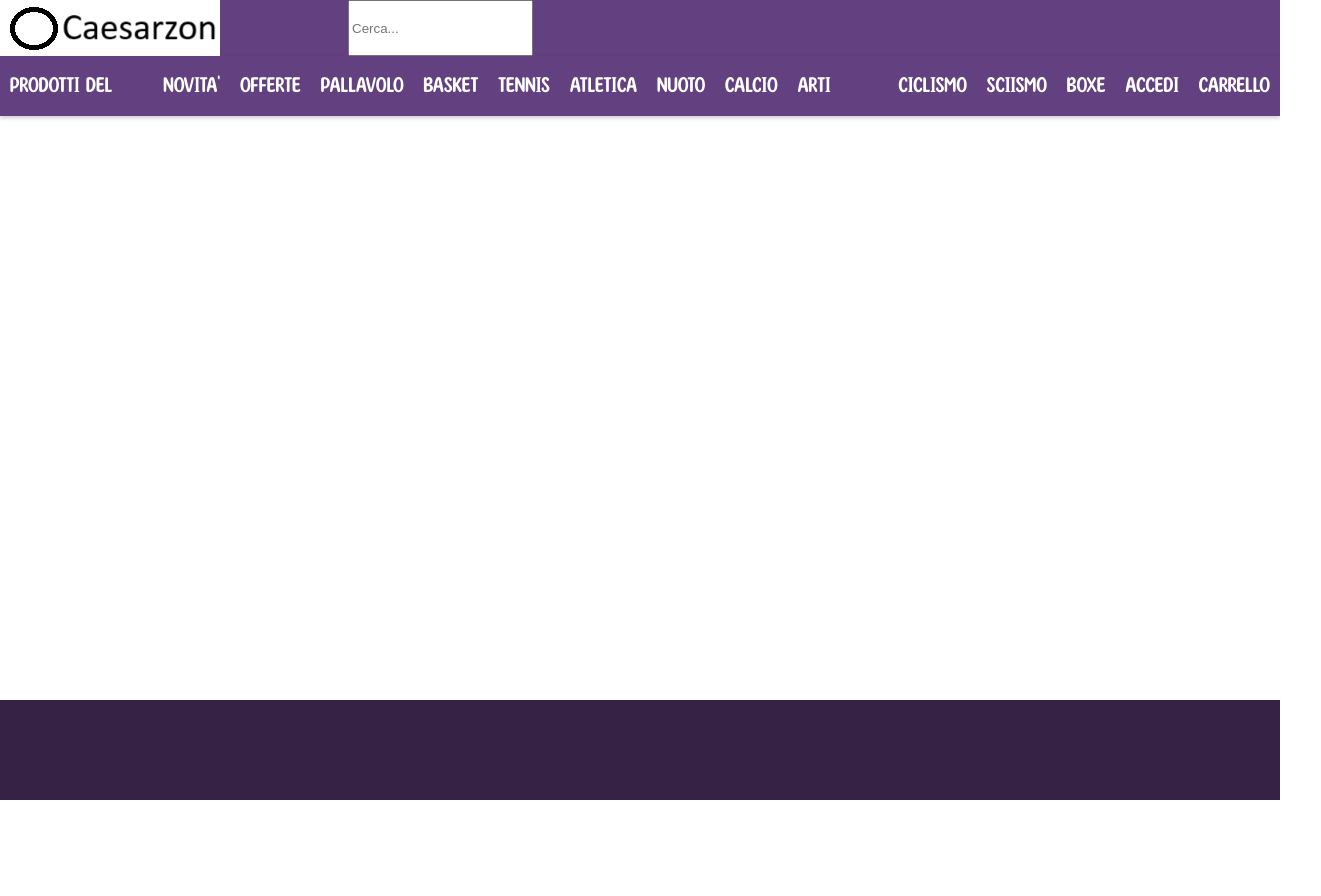
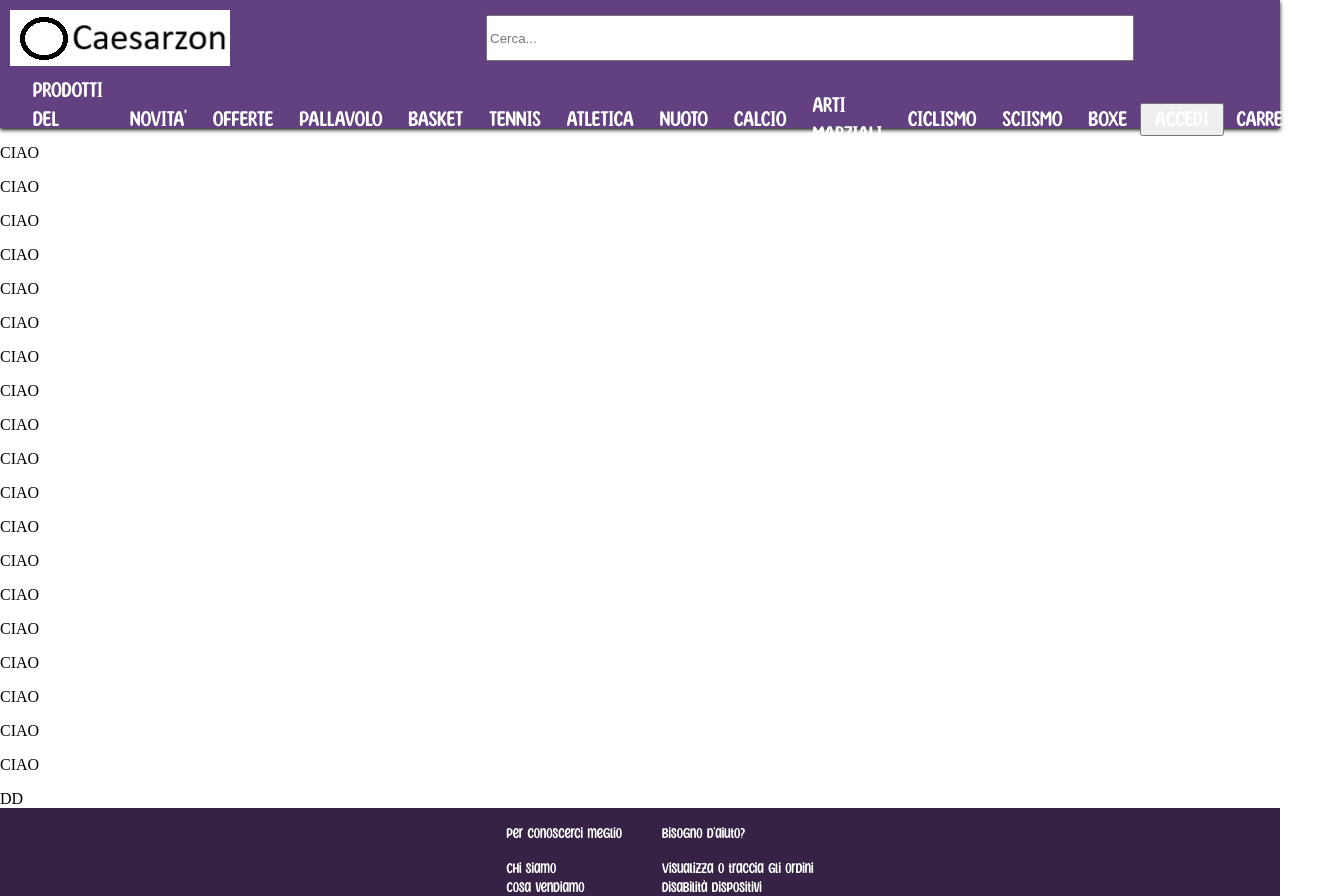
Before and after one commit to BlackBurn951/Caesarzon_FrontEnd_Web, an Angular app: page / in a window 1280 px wide. Shown: the top 896 px of the page, 1321 px wide, since content can reach past the window. Before the commit the page ends 800 px from the top, so only its background shows below. Built offline with nearby package versions, Linux system fonts and the light colour scheme.

Commit message:
Aggiunta bozza pop-up accesso

```diff
--- a/src/app/app.routes.ts
+++ b/src/app/app.routes.ts
@@ -4,6 +4,7 @@ import {Routes} from "@angular/router";
 import {HomepageComponent} from "./homepage/homepage.component";
 import {RegistrationComponent} from "./registration/registration.component";
 import {NgModule} from "@angular/core";
+import {NgIf} from "@angular/common";
 
 
 export const routes: Routes = [
@@ -16,6 +17,7 @@ export const routes: Routes = [
     HomepageComponent
   ],
   imports: [
+    NgIf
   ],
   providers: [],
 })
--- a/src/app/homepage/homepage.component.css
+++ b/src/app/homepage/homepage.component.css
@@ -1,122 +1,28 @@
-/*
 header{
-  background: #634080; #FF9C00
-  height: 18vh;
-}
-
-
-
-a{
-  white-space: nowrap;
-  color: white;
-  text-decoration: none;
-  font-family: FontGenerico, serif;
-  font-size: 22px;
+  background: #634080;
+  height: 16vh;
+  box-shadow: 0 2px 4px rgba(0, 0, 0, 0.9);
 
 }
 
-
-a:hover{
-  transform: scale(1.2);
-  color: #FF9C00;
-}
-#MenuHeader{
+#Top-row{
+  align-items: center;
+  padding: 10px;
   display: flex;
-  gap: 2vw;
-  list-style-type: none;
-
+  gap: 20vw;
 }
 
-
-#Bottom-row{
-  display: flex;
-  gap: 1vw;
-}
-
-
-.a{
-  height: 100%;
-  background: #634080;
-}
-
-.container{
-  display: grid;
-  grid-template-columns: 16rem 1fr 16rem;
-  grid-template-rows: auto 1fr auto;
-  grid-template-areas:
-      "header header header"
-      "nav content sidebar"
-      "footer footer footer";
-  min-height: 100%;
-}
-
-header{
-  grid-area: header;
-  background-color: #634080;
-}
-
-nav {
-  grid-area: nav;
-  background-color: #634080;
-}
-
-main{
-  grid-area: content;
-  background-color: #ab3b3b;
-}
-
-aside{
-  grid-area: sidebar;
-  background-color: #7c3c3c;
-}
-
-
-@media (max-width: 1024px) {
-  .container{
-    grid-template-columns: 1fr;
-    grid-template-rows: auto minmax(5rem, auto) 1fr minmax(5rem,auto) auto;
-    grid-template-areas:
-      "header"
-      "nav"
-      "content"
-      "sidebar"
-      "footer";
-  }
-  #image {
-    display: none;
-  }
-
-  #MenuHeader{
-    flex-direction: column;
-  }
-}*/
-
-/* Variables */
-
-
-/* Styles */
-header{
-  background: #634080;
-}
-
-#Top-row{
-  display: flex;
-  align-content: center;
-  gap: 10vw;
-}
-
-.searchBar{
-  font-size: 16px;
+#SearchBar{
   height: 5vh;
+  width: 50vw;
 }
 
 #my-first ul {
   margin: 0;
-  padding: 0;
+  padding: 0 20px;
   display: flex;
   align-items: center;
   justify-content: space-between;
-  box-shadow: 0 2px 4px rgba(0, 0, 0, 0.2);
 }
 
 #my-first .logotype a {
@@ -172,9 +78,8 @@ header{
 }
 
 #my-first .menu-item {
-  padding: 0 10px;
-  height: 60px;
-  line-height: 60px;
+  cursor: pointer;
+  padding: 0 13px;
   text-decoration: none;
   display: block;
   text-transform: uppercase;
@@ -183,10 +88,43 @@ header{
   color: white;
 }
 
-footer{
-  position: absolute;
-  bottom: 0;
+#homepageProducts{
+  display: flex;
+  flex-direction: column;
+
+}
+
+
+footer {
+  position: relative;
   width: 100%;
-  background:  #352244;
-  height: 100px;
+  height: 20%;
+  background: #352244;
+  color: white;
+  font-family: FontGenerico, serif;
 }
+
+
+#FooterContainer{
+
+  display: flex;
+  justify-content: center;
+
+}
+
+
+#FooterContainer .menu-item{
+  text-decoration: none;
+  color: white;
+  display: flex;
+}
+
+
+#FooterContainer .menu-item:hover{
+  transform: scale(1.2);
+  color: #FF9C00;
+}
+#my-first .menu-item:hover{
+  transform: scale(1.2);
+  color: #FF9C00;
+}
--- a/src/app/homepage/homepage.component.html
+++ b/src/app/homepage/homepage.component.html
@@ -7,7 +7,7 @@
 <body>
 <header>
   <div id="Top-row">
-    <img src="assets/images/Screenshot 2024-04-09 094124.png" >
+    <img id="logo" src="assets/images/Screenshot 2024-04-09 094124.png" >
 
     <input id="SearchBar" type="text" placeholder="Cerca...">
   </div>
@@ -33,15 +33,56 @@
       </li>
 
       <li class="menu2">
-        <a href="#" class="menu-item">ACCEDI</a>
+        <button class="menu-item" (click)="openPopup()">ACCEDI</button>
         <a href="#" class="menu-item">CARRELLO</a>
       </li>
     </ul>
   </nav>
 
 </header>
+<section id="RegistrationPanel">
+  <p>CIAO</p>
+  <p>CIAO</p>
+  <p>CIAO</p>
+  <p>CIAO</p>
+  <p>CIAO</p>
+  <p>CIAO</p>
+  <p>CIAO</p>
+  <p>CIAO</p>
+  <p>CIAO</p>
+  <p>CIAO</p>
+  <p>CIAO</p>
+  <p>CIAO</p>
+  <p>CIAO</p>
+  <p>CIAO</p>
+  <p>CIAO</p>
+  <p>CIAO</p>
+  <p>CIAO</p>
+  <p>CIAO</p>
+  <p>CIAO</p>DD
+</section>
+
+
 <footer>
+  <section id="FooterContainer">
+    <div class="ParagrafiFooter">
+      <ul>
+        <p>Per conoscerci meglio</p>
+        <a href="#" class="menu-item">Chi siamo</a>
+        <a href="#" class="menu-item">Cosa vendiamo</a>
+        <a href="#" class="menu-item">I nostri partner</a>
+      </ul>
+    </div>
 
+    <div class="ParagrafiFooter">
+      <ul>
+        <p>Bisogno d'aiuto?</p>
+        <a href="#" class="menu-item">Visualizza o traccia gli ordini</a>
+        <a href="#" class="menu-item">Disabilità dispositivi</a>
+        <a href="#" class="menu-item">Email per asistenza</a>
+      </ul>
+    </div>
+  </section>
 </footer>
 </body>
 
--- a/src/app/homepage/homepage.component.ts
+++ b/src/app/homepage/homepage.component.ts
@@ -1,6 +1,7 @@
-import {Component} from '@angular/core';
+import {Component, OnInit} from '@angular/core';
 import {RegistrationComponent} from "../registration/registration.component";
 import {MatDialog} from "@angular/material/dialog";
+import {NavigationEnd, Router} from "@angular/router";
 
 
 @Component({
@@ -8,7 +9,7 @@ import {MatDialog} from "@angular/material/dialog";
   templateUrl: './homepage.component.html',
   styleUrl: './homepage.component.css'
 })
-export class HomepageComponent {
+export class HomepageComponent{
 
   isMenuOpen = false;
 
@@ -16,11 +17,10 @@ export class HomepageComponent {
 
   }
 
-  openRegistration(event: MouseEvent) {
-    event.preventDefault();
-    this.dialog.open(RegistrationComponent, {
-    });
+  openPopup() {
+    this.dialog.open(RegistrationComponent);
   }
+
 
 
   toggleMenu(): void {
--- a/src/app/registration/registration.component.css
+++ b/src/app/registration/registration.component.css
@@ -1,9 +1,34 @@
-#RegistrationPanel {
-  background: #000000;
-  width: 40vw;
-  height: 60vh;
+.popup-dialog {
   position: fixed;
   top: 50%;
   left: 50%;
   transform: translate(-50%, -50%);
+  background-color: white;
+  padding: 20px;
+  border-radius: 8px;
+  box-shadow: 0 0 10px rgba(0, 0, 0, 0.1);
+  z-index: 1000;
 }
+
+#pop-up-content {
+  display: flex;
+  flex-direction: column;
+  align-items: center;
+  text-align: center;
+}
+
+
+
+.popup-dialog button {
+  margin-top: 10px;
+  padding: 8px 16px;
+  border: none;
+  border-radius: 4px;
+  background-color: #FF9C00;
+  color: white;
+  cursor: pointer;
+}
+
+.popup-dialog button:hover {
+  background-color: #b06e01;
+}
--- a/src/app/registration/registration.component.html
+++ b/src/app/registration/registration.component.html
@@ -1,15 +1,7 @@
-<!DOCTYPE html>
-<html lang="en">
-<head>
-  <meta charset="UTF-8">
-  <title>Registration</title>
-</head>
-<body>
-<header>
-</header>
-  <section id="RegistrationPanel">
-    Ciao test
+<div class="popup-dialog">
+  <section id="pop-up-content">
+    <h1 >Popup Dialog</h1>
+    <p>This is a popup dialog created using Angular Material.</p>
+    <button >ACCEDI</button>
   </section>
-<footer>
-</footer>
-</body>
+</div>
```
